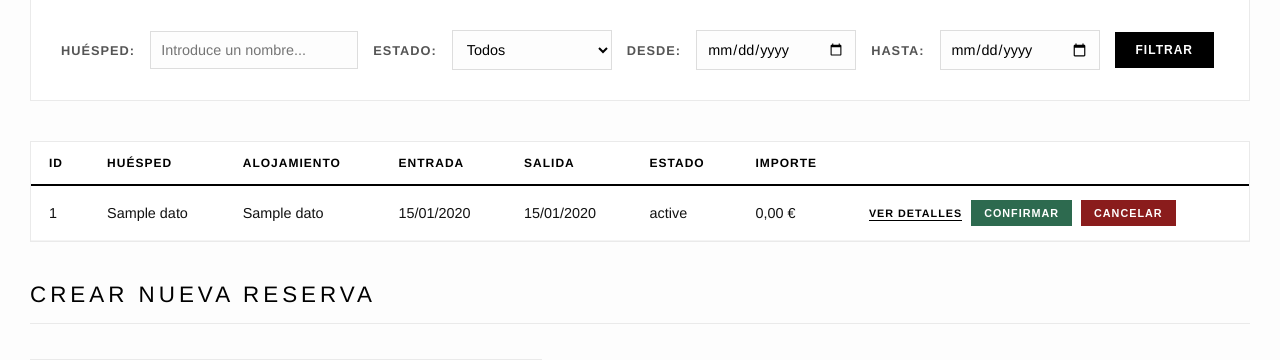
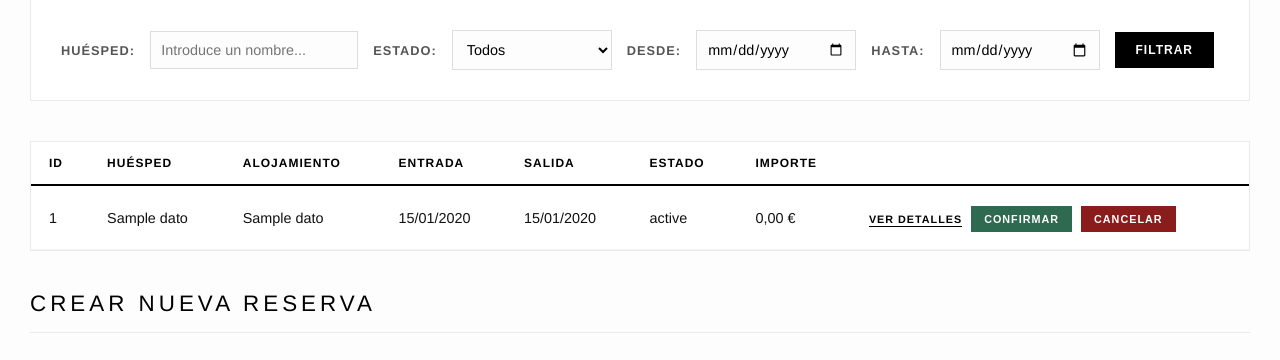
Before and after one commit to albacaneloduran/api-reservas-misterplan, a PHP site: template views/tabla.twig in a window 1280 px wide. Shown: the part 133-493 px from the top of the page. Run offline with PHP 8.4, Linux system fonts and the light colour scheme; the template is opened without the code that fills it: most values are stand-ins (such as "Sample title", 1, 10 or a date in 2020); some libraries are stand-ins or nearby versions.

Commit message:
ajuste responsive para movil

```diff
--- a/public/css/style.css
+++ b/public/css/style.css
@@ -198,3 +198,13 @@ a:hover {
         display: block;
     }
 }
+
+/*FIX BOTONES TABLA MÓVIL */
+td a {
+    display: inline-block;
+    margin-bottom: 8px;
+}
+
+.btn-confirmar, .btn-cancelar {
+    margin-top: 6px;
+}
--- a/views/base.twig
+++ b/views/base.twig
@@ -4,6 +4,7 @@
     <meta charset="UTF-8">
     <link rel="stylesheet" href="../public/css/style.css">
     <title>MisterPlan Reservas</title>
+    <meta name="viewport" content="width=device-width, initial-scale=1.0">
 </head>
 <body>
     <h1>Gestión de Reservas - MisterPlan</h1>
```
